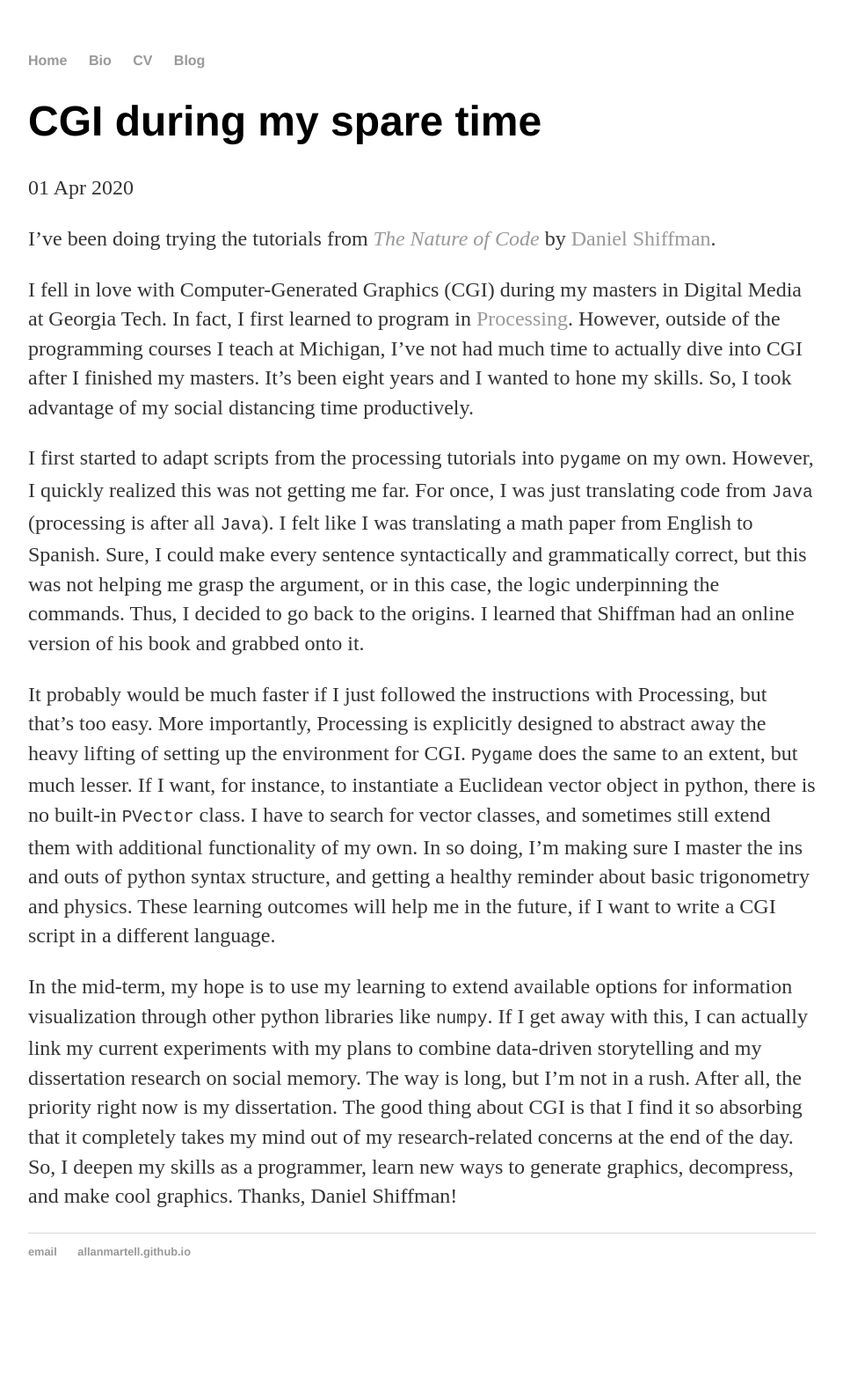
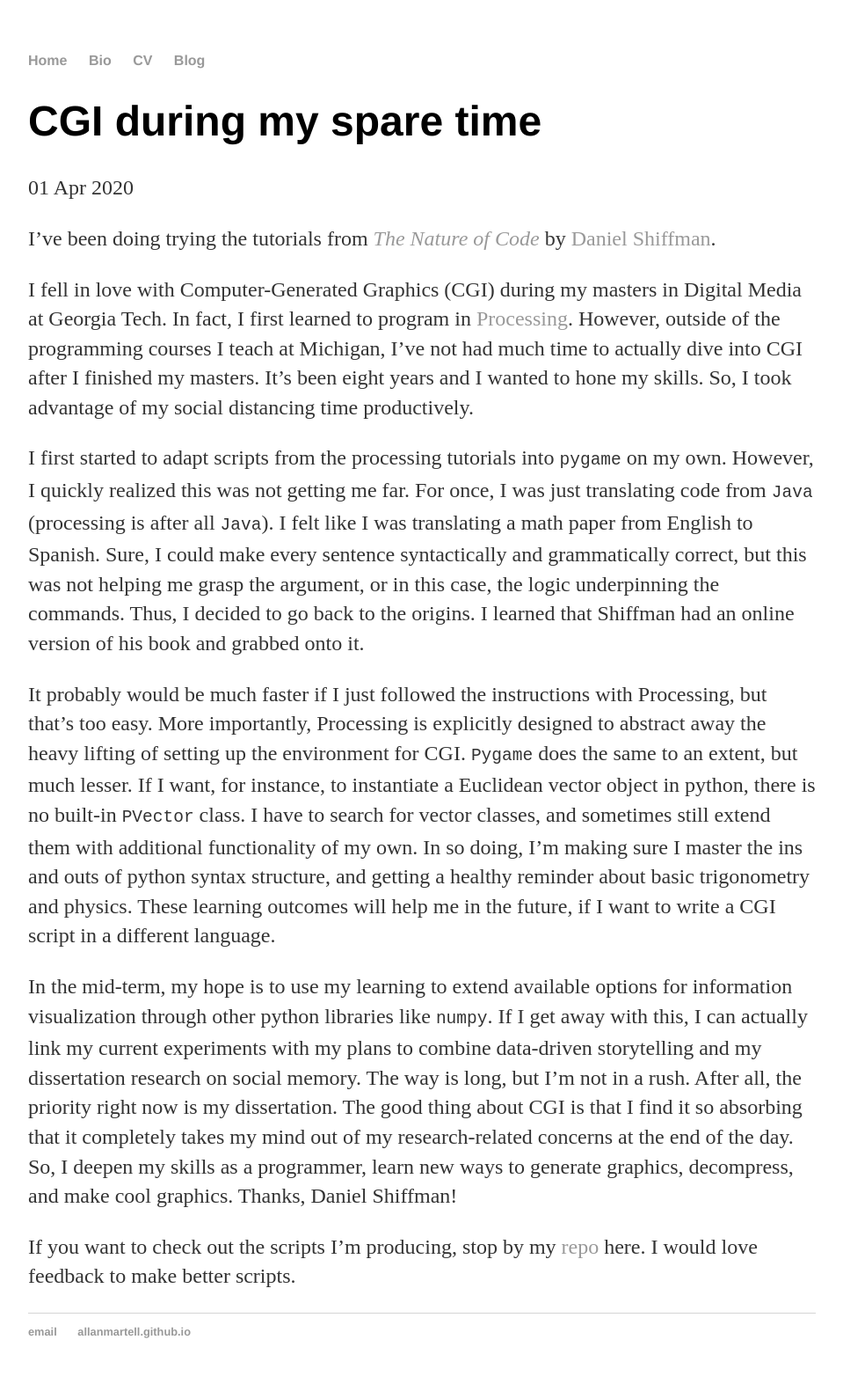
Before and after one commit to allanmartell/allanmartell.github.io, a Jekyll site: the page built from _posts/2020-04-01-CGI-spare-time.md, in a window 1280 px wide. Shown: the whole page at 88% size, without its empty margins (160-1119 px from the left). Built offline with Jekyll 4.4.1, drawn with Linux system fonts in a browser that asks for light colours; before the commit the page ends 1490 px from its top, so only the background shows below that.

Commit message:
Added link to my other repo: the nature of code with pygame.

```diff
--- a/_posts/2020-04-01-CGI-spare-time.md
+++ b/_posts/2020-04-01-CGI-spare-time.md
@@ -13,3 +13,5 @@ I first started to adapt scripts from the processing tutorials into `pygame` on
 It probably would be much faster if I just followed the instructions with Processing, but that's too easy. More importantly, Processing is explicitly designed to abstract away the heavy lifting of setting up the environment for CGI. `Pygame` does the same to an extent, but much lesser. If I want, for instance, to instantiate a Euclidean vector object in python, there is no built-in `PVector` class. I have to search for vector classes, and sometimes still extend them with additional functionality of my own. In so doing, I'm making sure I master the ins and outs of python syntax structure, and getting a healthy reminder about basic trigonometry and physics. These learning outcomes will help me in the future, if I want to write a CGI script in a different language.
 
 In the mid-term, my hope is to use my learning to extend available options for information visualization through other python libraries like `numpy`. If I get away with this, I can actually link my current experiments with my plans to combine data-driven storytelling and my dissertation research on social memory. The way is long, but I'm not in a rush. After all, the priority right now is my dissertation. The good thing about CGI is that I find it so absorbing that it completely takes my mind out of my research-related concerns at the end of the day. So, I deepen my skills as a programmer, learn new ways to generate graphics, decompress, and make cool graphics. Thanks, Daniel Shiffman!
+
+If you want to check out the scripts I'm producing, stop by my [repo](https://github.com/allanmartell/Nature-of-Code-with-Pygame) here. I would love feedback to make better scripts.
```
